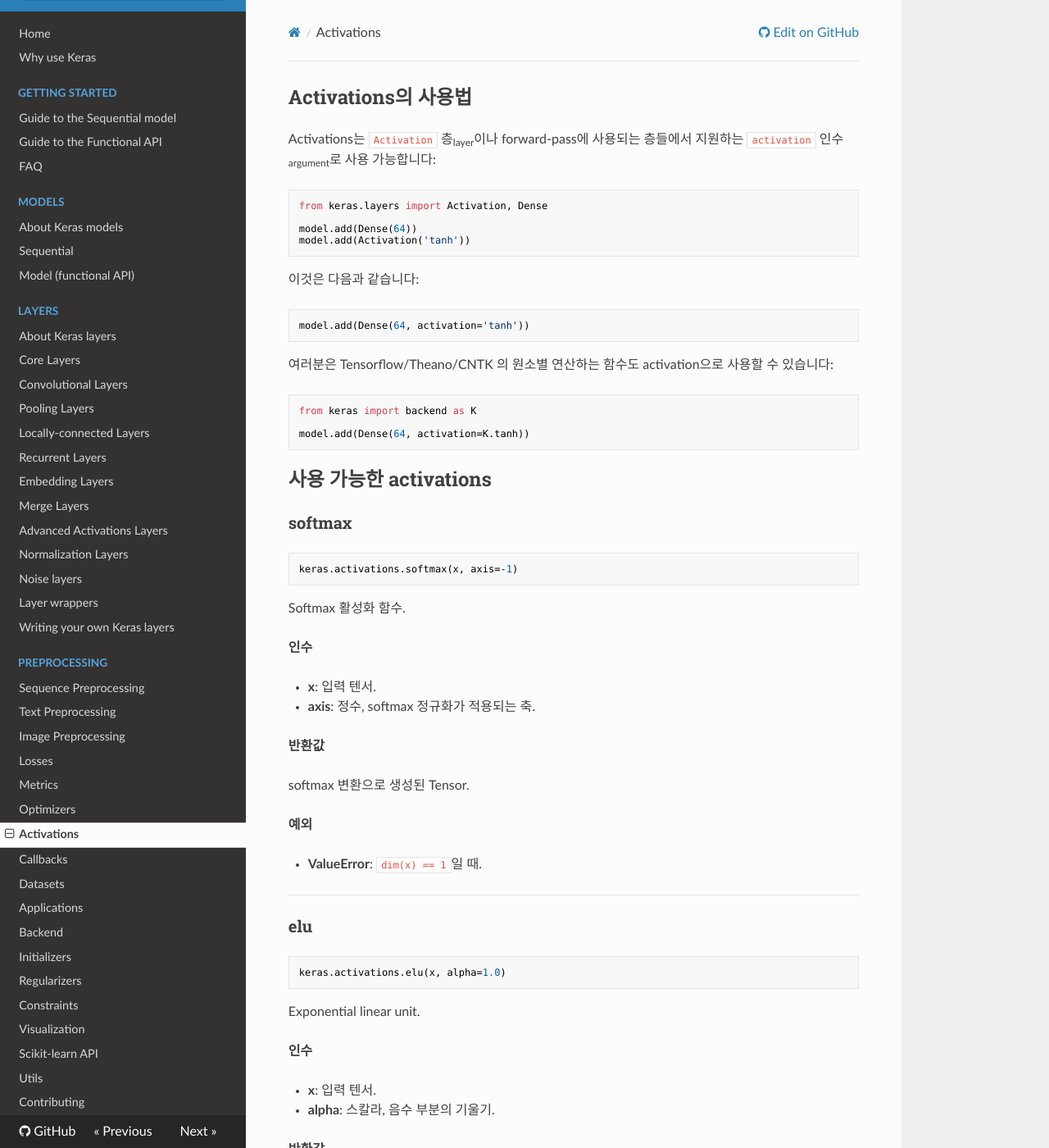
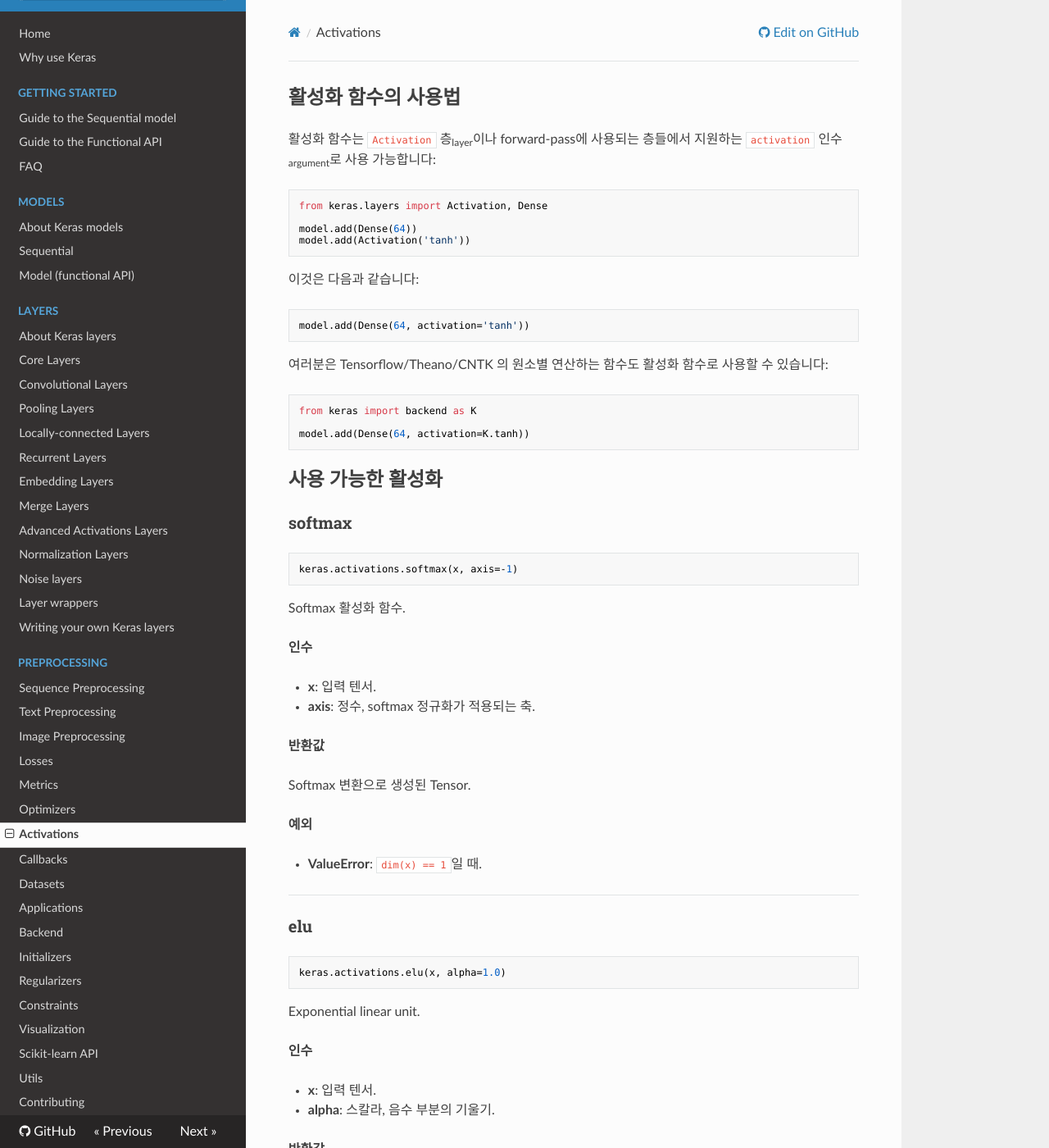
Before and after one commit to keras-team/keras-docs-ko, an MkDocs documentation site: the page built from sources/activations.md, in a window 1280 px wide and 1400 px high. Shown: the whole window at 82% size. Built offline with MkDocs 1.6.1, drawn with Linux system fonts in a browser that asks for light colours; nearby versions of some CDN libraries; some of the changed text lies outside the part shown.

Commit message:
Update activations.md

````diff
--- a/sources/activations.md
+++ b/sources/activations.md
@@ -1,6 +1,6 @@
-## Activations의 사용법
+## 활성화 함수의 사용법
 
-Activations는 `Activation` 층<sub>layer</sub>이나 forward-pass에 사용되는 층들에서 지원하는 `activation` 인수<sub>argument</sub>로 사용 가능합니다:
+활성화 함수는 `Activation` 층<sub>layer</sub>이나 forward-pass에 사용되는 층들에서 지원하는 `activation` 인수<sub>argument</sub>로 사용 가능합니다:
 
 ```python
 from keras.layers import Activation, Dense
@@ -14,7 +14,7 @@ model.add(Activation('tanh'))
 ```python
 model.add(Dense(64, activation='tanh'))
 ```
-여러분은 Tensorflow/Theano/CNTK 의 원소별 연산하는 함수도 activation으로 사용할 수 있습니다:
+여러분은 Tensorflow/Theano/CNTK 의 원소별 연산하는 함수도 활성화 함수로 사용할 수 있습니다:
 
 ```python
 from keras import backend as K
@@ -22,7 +22,7 @@ from keras import backend as K
 model.add(Dense(64, activation=K.tanh))
 ```
 
-## 사용 가능한 activations
+## 사용 가능한 활성화
 
 ### softmax
 
@@ -42,7 +42,7 @@ __인수__
 
 __반환값__
 
-softmax 변환으로 생성된 Tensor.
+Softmax 변환으로 생성된 Tensor.
 
 __예외__
 
@@ -98,7 +98,7 @@ __인수__
 
 __반환값__
 
-scaled exponential unit activation의 값: `scale * elu(x, alpha)`.
+Scaled exponential linear unit의 활성값: `scale * elu(x, alpha)`.
 
 __유의 사항__
 
````
Also changed, not shown: other parts of sources/activations.md (+4 -4 lines).
